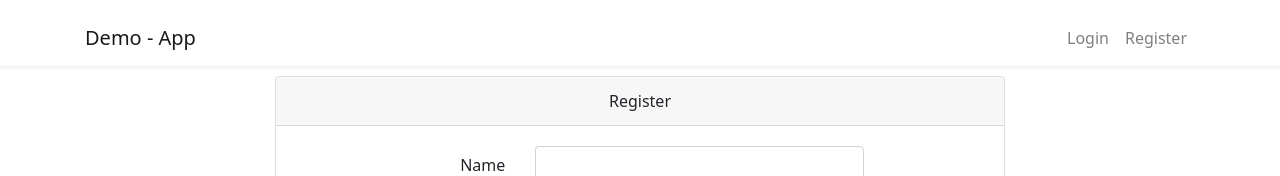
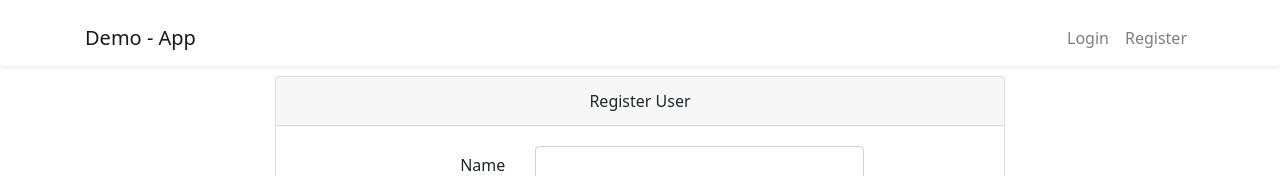
Before and after one commit to hoanglm-1051/Nuxt-Demo, a Nuxt app in the folder demo-app-client/: page /register in a window 1280 px wide. Shown: the top 176 px of the page. Built offline with nearby package versions, Linux system fonts and the light colour scheme.

Commit message:
check ci last-time

```diff
--- a/demo-app-client/pages/register.vue
+++ b/demo-app-client/pages/register.vue
@@ -4,7 +4,7 @@
             <div class="col-md-8">
                 <div class="card">
                     <div class="card-header">
-                        Register
+                        Register User
                     </div>
 
                     <div class="card-body">
```
